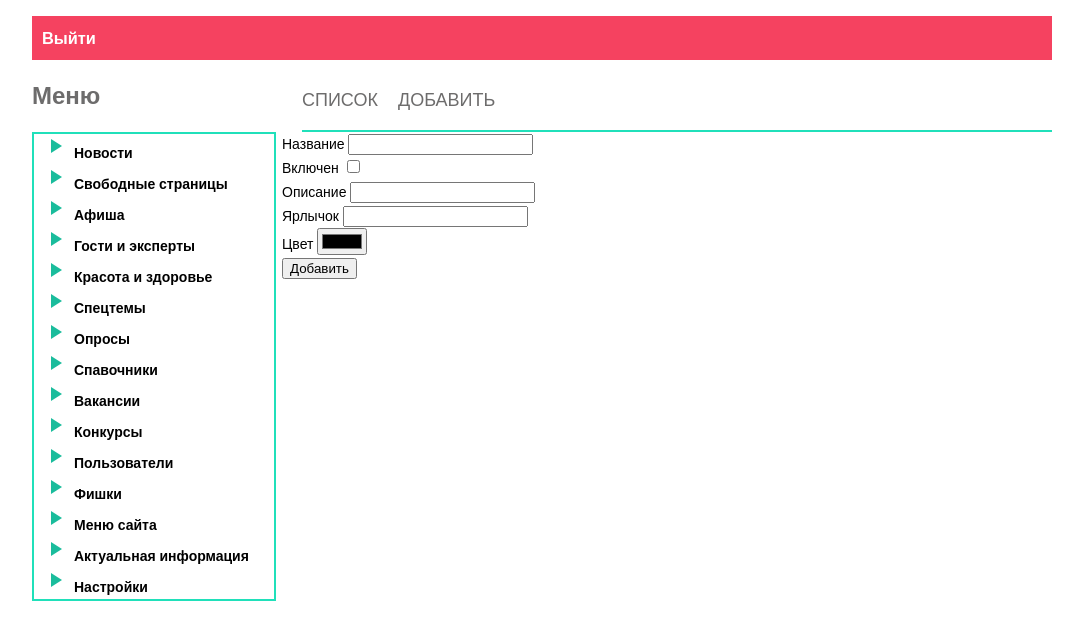
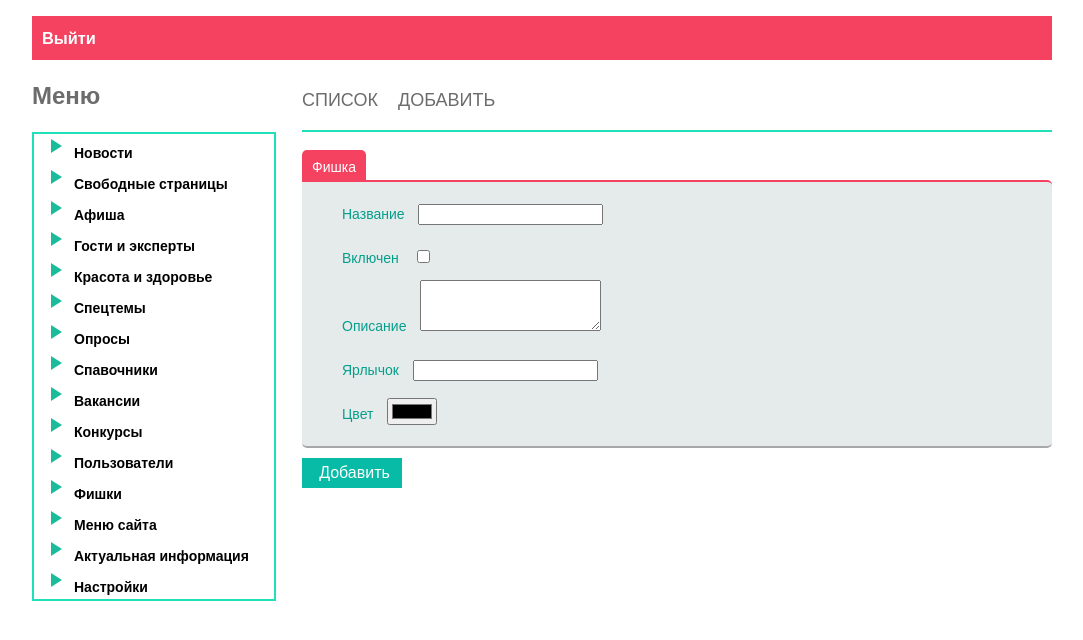
Before and after one commit to krispo95/syktyvkar, a plain HTML site: page index.html in a window 1280 px wide. Both pictures are taken after a click on the link "ДОБАВИТЬ". Shown: the whole page, without its empty margins (98-1181 px from the left). Drawn offline with nearby package versions, Linux system fonts and the light colour scheme.

Commit message:
form is designed

```diff
--- a/index.html
+++ b/index.html
@@ -37,8 +37,9 @@
                     </ol>
             </div>
             <div v-if="page == 'form'">
-                    <form>
-                        <div>
+                    <div class="chip">Фишка</div>
+                    <form class="form-container">
+                        <div class="form">
                             <div v-if="mode == 'edit'">{{ item.name }}</div>
                             <div v-if="mode == 'add'">
                                 <label for="name">Название</label>
@@ -50,7 +51,7 @@
                             </div>
                             <div>
                                 <label for="description">Описание</label>
-                                <input type="textarea" name="description" id="description" v-model="description"/>
+                                <textarea rows="3" name="description" id="description" v-model="description"></textarea>
                             </div>
                             <div>
                                 <label for="label">Ярлычок</label>
@@ -61,7 +62,7 @@
                                 <input type="color" name="color" id="color" v-model="color"/>
                             </div>
                         </div>
-                        <input v-if="mode == 'add'" type="button" v-on:click="addItem" value="Добавить"/>
+                        <input v-if="mode == 'add'" type="button" v-on:click="addItem" value="Добавить" class="button"/>
                         <input v-if="mode == 'edit'" type="button" v-on:click="editItem" value="Изменить"/>
                         <input v-if="mode == 'edit'" type="button" v-on:click="deleteItem" value="Удалить"/>
                     </form>
--- a/style.css
+++ b/style.css
@@ -76,3 +76,42 @@ body {
     text-decoration: none;
     color: black;
 }
+.chip{
+    position: absolute;
+    top: 80px;
+    left:20px;
+    color: white;
+    background-color: rgb(245,66,96);
+    padding: 5px 10px 5px 10px;
+    border-radius: 5px 5px 0 0;
+}
+.form-container{
+    position: absolute;
+    top: 110px;
+    left:20px;
+    width:750px;
+}
+.form{
+    background-color: rgb(229,235,235);
+    border-top: 2px solid rgb(245,66,96);
+    border-bottom: 2px solid rgb(167, 168, 168);
+    border-radius: 0 5px 5px 5px;
+    padding: 10px;
+}
+
+.form label{
+    color: rgb(5,158,139);
+    padding: 10px 10px 10px 30px;
+    display: inline-block;
+}
+.button{
+    color:white;
+    background-color: rgb(8, 187, 166);
+    border: none;
+    display: inline-block;
+    padding: 5px 5px 5px 10px;
+    font-size: 16px;
+    margin-top: 10px;
+    height: 30px;
+    width: 100px;
+}
```
